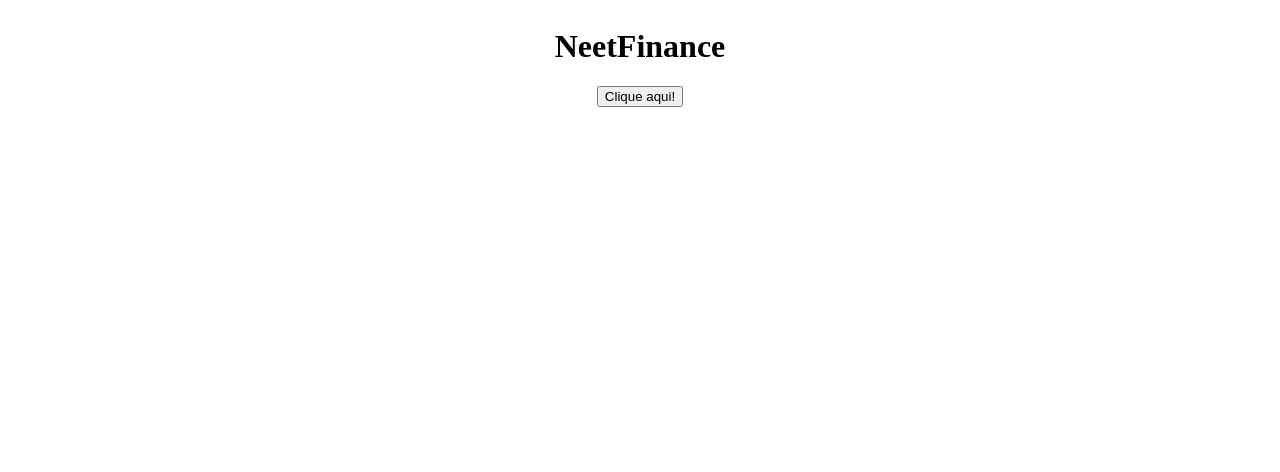
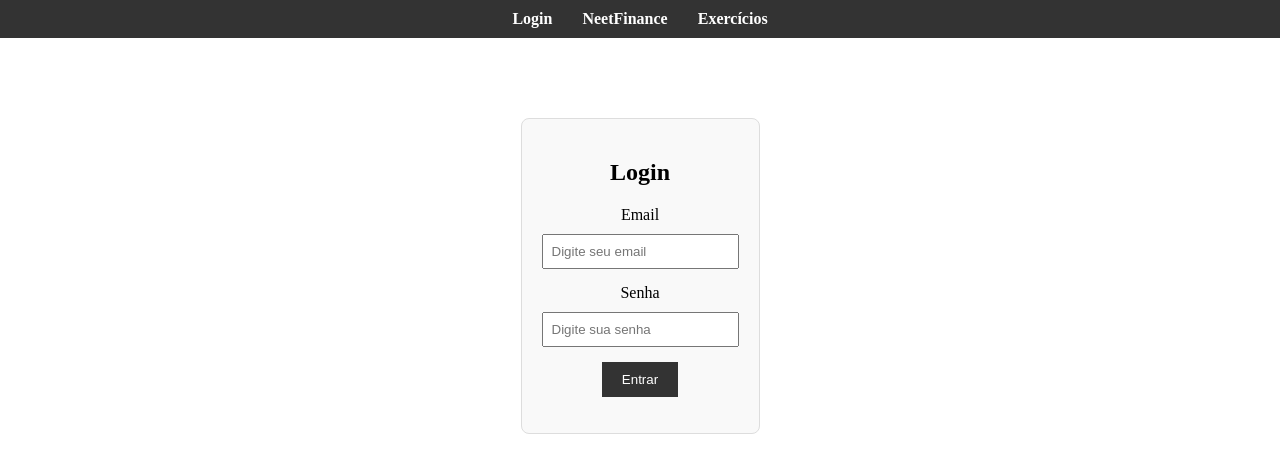
Before and after one commit to AlexandreMBueno/NeetFinance, a Vue app: page /login in a window 1280 px wide. Shown: the top 472 px of the page. Built offline with nearby package versions, Linux system fonts and the light colour scheme.

Commit message:
few features working

```diff
--- a/package.json
+++ b/package.json
@@ -8,6 +8,7 @@
     "lint": "vue-cli-service lint"
   },
   "dependencies": {
+    "axios": "^1.7.7",
     "core-js": "^3.8.3",
     "vue": "^3.2.13",
     "vue-router": "^4.4.5",
--- a/src/App.vue
+++ b/src/App.vue
@@ -1,22 +1,31 @@
-<!-- HTML -->
 <template>
   <div id="app">
-    <h1> NeetFinance </h1>
-    <MyButton :label="'Clique aqui!'" @click="handleClick" />
+     <!-- Usa o componente Navbar importado  -->
+    <Navbar />
+
+    <!-- Exibe o conteúdo do App.vue apenas se estiver na rota '/' -->
+    <div v-if="$route.path === '/'">
+      <h1>NeetFinance</h1>
+      <MyButton :label="'Get Pro'" @click="handleClick" />
+    </div>
+
+    <!-- renderizado conteudo da rota -->
+    <router-view></router-view>
   </div>
 </template>
 
-<!-- JS -->
 <script>
-import MyButton from './components/Button.vue'
+import Navbar from './components/Navbar.vue';  // Importa o componente Navbar
+import MyButton from './components/Button.vue';  // "                " MyButton
 
 export default {
   components: {
-    MyButton,
+    Navbar,   // Declaramos o componente Navbar
+    MyButton, // "                     " MyButton
   },
   methods: {
     handleClick() {
-      alert('Você clicou no botão!')
+      alert('Você adquiriu a versao Pro!')
     }
   }
 }
@@ -27,15 +36,20 @@ export default {
   h1 {
     text-align: center;
     margin-top: 0;
-    padding-top: 20px; /* distancia do topo  */
+    padding-top: 20px;
   }
 
-  /* Centraliza o conteúdo verticalmente e horizontalmente */
   #app {
     display: flex;
     flex-direction: column;
     justify-content: flex-start;
     align-items: center;
+    text-align: center;
     min-height: 100vh;
+    padding-top: 30px;
+  }
+
+  a {
+    text-decoration: none;
   }
 </style>
--- a/src/components/Button.vue
+++ b/src/components/Button.vue
@@ -1,5 +1,5 @@
 <template>
-  <button @click="onClick">{{ label }}</button>
+  <button @click="onClick" class="custom-button">{{ label }}</button>
 </template>
 
 <script>
@@ -11,3 +11,23 @@ export default {
   }
 }
 </script>
+
+
+<style scoped>
+.custom-button {
+  border: 2px solid rgb(0, 191, 255);
+  color: rgb(0, 191, 255);
+  background-color: transparent;
+  font-weight: bold;
+  font-size: 15px;
+  padding: 15px 25px;
+  cursor: pointer;
+  border-radius: 5px;
+}
+
+.custom-button:hover {
+  background-color: rgb(0, 191, 255);
+  transition: 0.5s;
+  color: #ffffff;
+}
+</style>
--- /dev/null
+++ b/src/components/Navbar.vue
@@ -0,0 +1,49 @@
+<template>
+    <nav class="navbar">
+      <ul>
+        <li><router-link to="/login">Login</router-link></li>
+        <li><router-link to="/">NeetFinance</router-link></li>
+        <li><router-link to="/exercicios">Exercícios</router-link></li>
+      </ul>
+    </nav>
+  </template>
+
+  <script>
+  export default {
+    name: 'NfNavbar',
+  };
+  </script>
+
+  <style scoped>
+
+  .navbar {
+    width: 100%;
+    background-color: #333;
+    padding: 10px 0;
+    position: fixed;
+    top: 0;
+    left: 0;
+  }
+
+  .navbar ul {
+    list-style-type: none;
+    margin: 0;
+    padding: 0;
+    display: flex;
+    justify-content: center;
+  }
+
+  .navbar ul li {
+    margin: 0 15px;
+  }
+
+  .navbar ul li a {
+    color: white;
+    text-decoration: none;
+    font-weight: bold;
+  }
+
+  .navbar ul li a:hover {
+    text-decoration: underline;
+  }
+  </style>
--- a/src/main.js
+++ b/src/main.js
@@ -1,4 +1,5 @@
 import { createApp } from 'vue'
 import App from './App.vue'
+import router from './router'
 
-createApp(App).mount('#app')
+createApp(App).use(router).mount('#app')
--- a/src/router/index.js
+++ b/src/router/index.js
@@ -0,0 +1,30 @@
+import { createRouter, createWebHistory } from 'vue-router'
+import Exercicios from '../views/Exercicios.vue'
+import Login from '../views/Login.vue'
+
+const routes = [
+  // {
+  //   path: '/',               // Rota para a página inicial
+  //   name: 'App',             // Pode dar o nome que quiser, por exemplo 'App'
+  //   component: () => import('../App.vue')  // Importa diretamente o App.vue como rota
+  //   // fazendo isso acima, duplica o conteudo pois entende que app.vue uma vez e a raiz do projeto e outra
+  //   // como rota, entao nao e necessario
+  // },
+  {
+    path: '/exercicios',     // Rota para a pag de exercícios
+    name: 'Exercicios',
+    component: Exercicios
+  },
+  {
+    path: '/login',
+    name: 'Login',
+    component: Login
+  }
+]
+
+const router = createRouter({
+  history: createWebHistory(process.env.BASE_URL),
+  routes
+})
+
+export default router
--- /dev/null
+++ b/src/views/Exercicios.vue
@@ -0,0 +1,39 @@
+<template>
+  <div>
+    <h2>Exercício 1</h2>
+    <input v-model="userAnswer" placeholder="Digite sua resposta" />
+    <button @click="checkAnswer">Enviar</button>
+    <p>{{ responseMessage }}</p>
+  </div>
+</template>
+
+<script>
+import axios from 'axios';
+
+export default {
+  name: 'NfExercicios',  //Mantido p evitar erros(ver isso dps pq se tira da erro de 'must be multiword)
+  data() {
+    return {
+      userAnswer: '',
+      responseMessage: '',
+    };
+  },
+  methods: {
+    checkAnswer() {
+      axios.post('http://127.0.0.1:8000/responder-exercicio', { answer: this.userAnswer })
+        .then(response => {
+          this.responseMessage = response.data.message;
+        })
+        .catch(() => {
+          this.responseMessage = "Erro na conexão com o servidor.";
+        });
+    },
+  },
+};
+</script>
+
+<style>
+button {
+  padding: 5px;
+}
+</style>
--- /dev/null
+++ b/src/views/Login.vue
@@ -0,0 +1,105 @@
+<template>
+    <div>
+      <!-- Navbar será importada e exibida aqui -->
+      <Navbar />
+
+      <div class="login-container">
+        <h2>Login</h2>
+        <form @submit.prevent="handleLogin">
+          <div class="form-group">
+            <label for="email">Email</label>
+            <input v-model="email" type="email" id="email" placeholder="Digite seu email" required />
+          </div>
+          <div class="form-group">
+            <label for="password">Senha</label>
+            <input v-model="password" type="password" id="password" placeholder="Digite sua senha" required />
+          </div>
+          <button type="submit">Entrar</button>
+          <p>{{ responseMessage }}</p> <!-- pmostrar msg do backend-->
+        </form>
+      </div>
+    </div>
+  </template>
+
+  <script>
+  import axios from 'axios';
+  import Navbar from '../components/Navbar.vue';  // import o componente Navbar
+
+  export default {
+    name: 'NfLogin',
+    components: {
+      Navbar,
+    },
+    data() {
+      return {
+        email: '',
+        password: '',
+        responseMessage: '',  // Pra armazenar a resposta do back-end
+      };
+    },
+    methods: {
+      async handleLogin() {
+        try {
+          // Envia a requisição POST com email e senha para o back-end
+          const response = await axios.post('http://127.0.0.1:8000/login', {
+            email: this.email,
+            password: this.password,
+          });
+
+          // Exibe a mensagem de resposta do back-end
+          this.responseMessage = response.data.message;
+
+          // Limpa os campos de email e senha após o login
+          this.email = '';
+          this.password = '';
+        } catch (error) {
+          this.responseMessage = "Erro ao conectar com o servidor.";
+        }
+      },
+    },
+  };
+  </script>
+
+  <style scoped>
+  .login-container {
+    max-width: 400px;
+    margin: 50px auto;
+    padding: 20px;
+    border: 1px solid #ddd;
+    border-radius: 8px;
+    background-color: #f9f9f9;
+  }
+
+  .form-group {
+    margin-bottom: 15px;
+  }
+
+  label {
+    display: block;
+    margin-bottom: 5px;
+  }
+
+  input {
+    width: 100%;
+    padding: 8px;
+    margin-top: 5px;
+    box-sizing: border-box;
+  }
+
+  button {
+    padding: 10px 20px;
+    background-color: #333;
+    color: white;
+    border: none;
+    cursor: pointer;
+  }
+
+  button:hover {
+    background-color: #555;
+  }
+
+  p {
+    color: red;
+    margin-top: 10px;
+  }
+  </style>
```
Also changed, not shown: src/views/login.vue (deleted), 1 other file (tests, documents, lock files or other folders).
